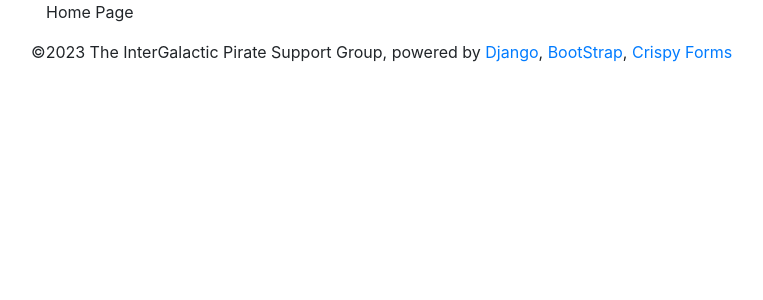
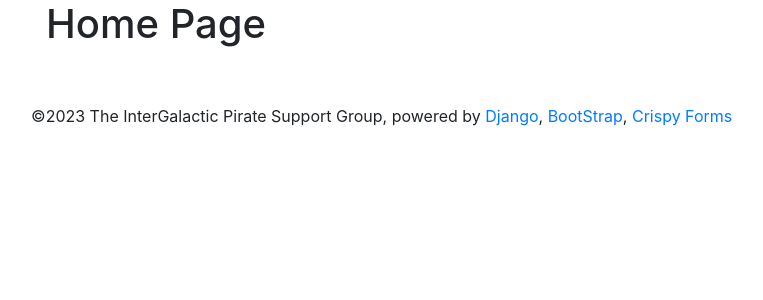
Before and after one commit to jwdiller/CSC289-Group2-Inventory, a Django app: page / in a window 1280 px wide. Shown: the part 56-356 px from the top of the page, without its empty margins (54-817 px from the left). Run offline with Django 4.2, Linux system fonts and the light colour scheme.

Commit message:
very minor html adjustments

```diff
--- a/app/core/templates/base.html
+++ b/app/core/templates/base.html
@@ -29,6 +29,7 @@
 	<div class="container">
 		{% block content %}
 		{% endblock %}
+		<br><br>
 	</div>
 	<div class="endbar">
 		©2023 The InterGalactic Pirate Support Group, powered by <a href="https://www.djangoproject.com" target="_blank">Django</a>, <a href="https://getbootstrap.com" target="_blank">BootStrap<a>, <a href="https://django-crispy-forms.readthedocs.io/en/latest/" target="_blank">Crispy Forms</a>
--- a/app/core/templates/customer-db.html
+++ b/app/core/templates/customer-db.html
@@ -30,5 +30,6 @@
 	</table>
 {% else %}
 	<p>No entries in the Customer Database.</p>
+	<br><br>
 {% endif %}
 {% endblock %}
--- a/app/core/templates/database.html
+++ b/app/core/templates/database.html
@@ -37,7 +37,7 @@
     {% if tableitems %}
         {% render_table tableitems %}
     {% else %}
-        There are no entries in the {{title}} Database.
+        <span style="color: red;">There are no entries in the {{title}} Database.</span>
     {% endif %}
 {% else %}
     This is where you can see the databases
--- a/app/core/templates/home.html
+++ b/app/core/templates/home.html
@@ -12,7 +12,7 @@
 	{% endfor %}
 	</ul>
 {% endif %}
-<p>
+<h1>
 Home Page
-</p>
+</h1>
 {% endblock %}
--- a/app/users/templates/users/login.html
+++ b/app/users/templates/users/login.html
@@ -3,7 +3,8 @@
 {% block content %}
 {% load crispy_forms_tags %}
 <div class = "login">
-
+    <h1>Welcome Back!</h1>
+    <br>
     {% if messages %}
         <ul>
             {% for message in messages %}
@@ -17,6 +18,7 @@
             {{ form|crispy }}
             <button type="submit">Login</button>
         </form>
+        <br><br>
         </div>
     </div>
 </div>
--- a/app/users/templates/users/register.html
+++ b/app/users/templates/users/register.html
@@ -13,6 +13,7 @@
     {% endif %}
 
     <h1>Register your User Here</h1>
+    <br>
 
          <form method="post" >
              {% csrf_token %}
```
Also changed, not shown: app/main.py (added).
